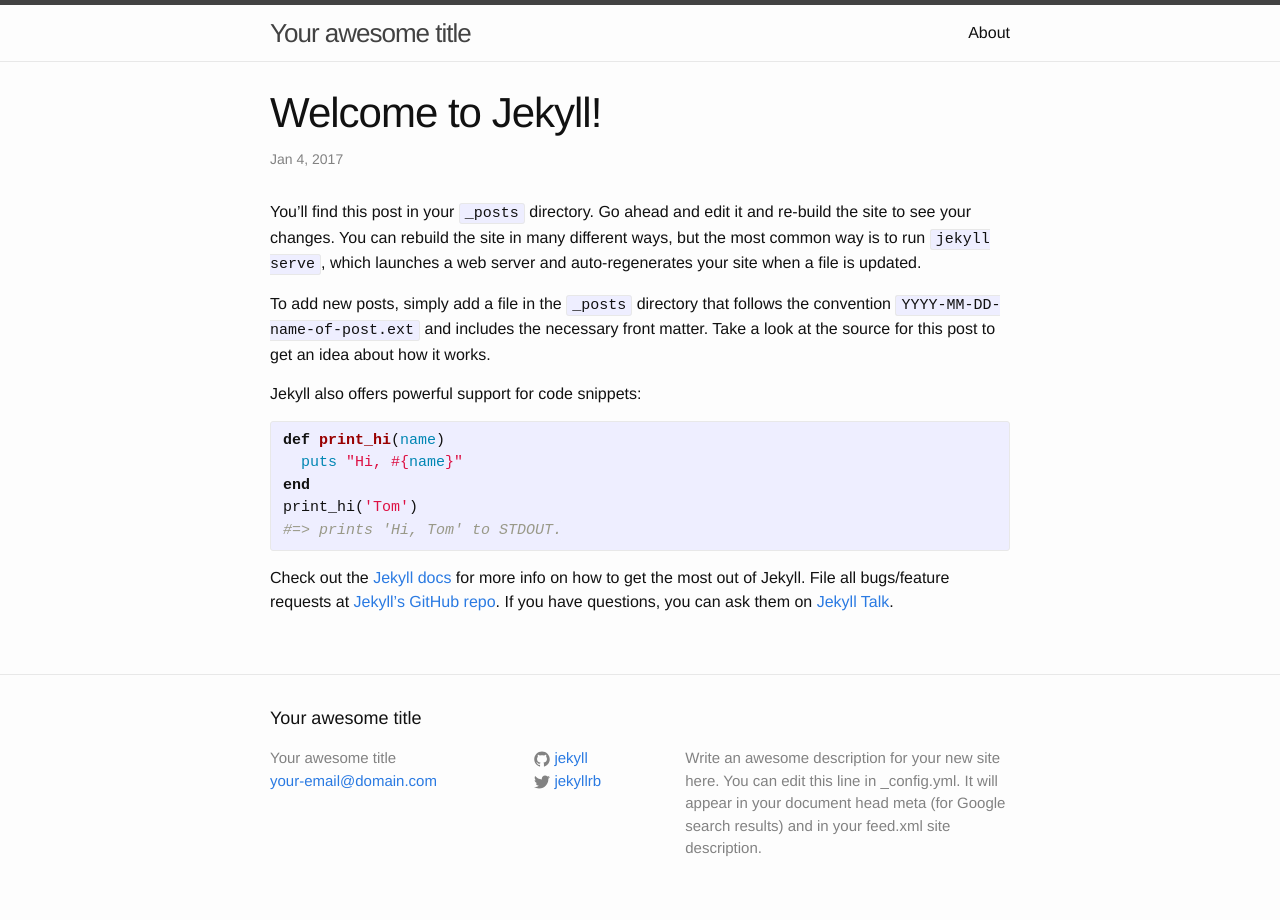
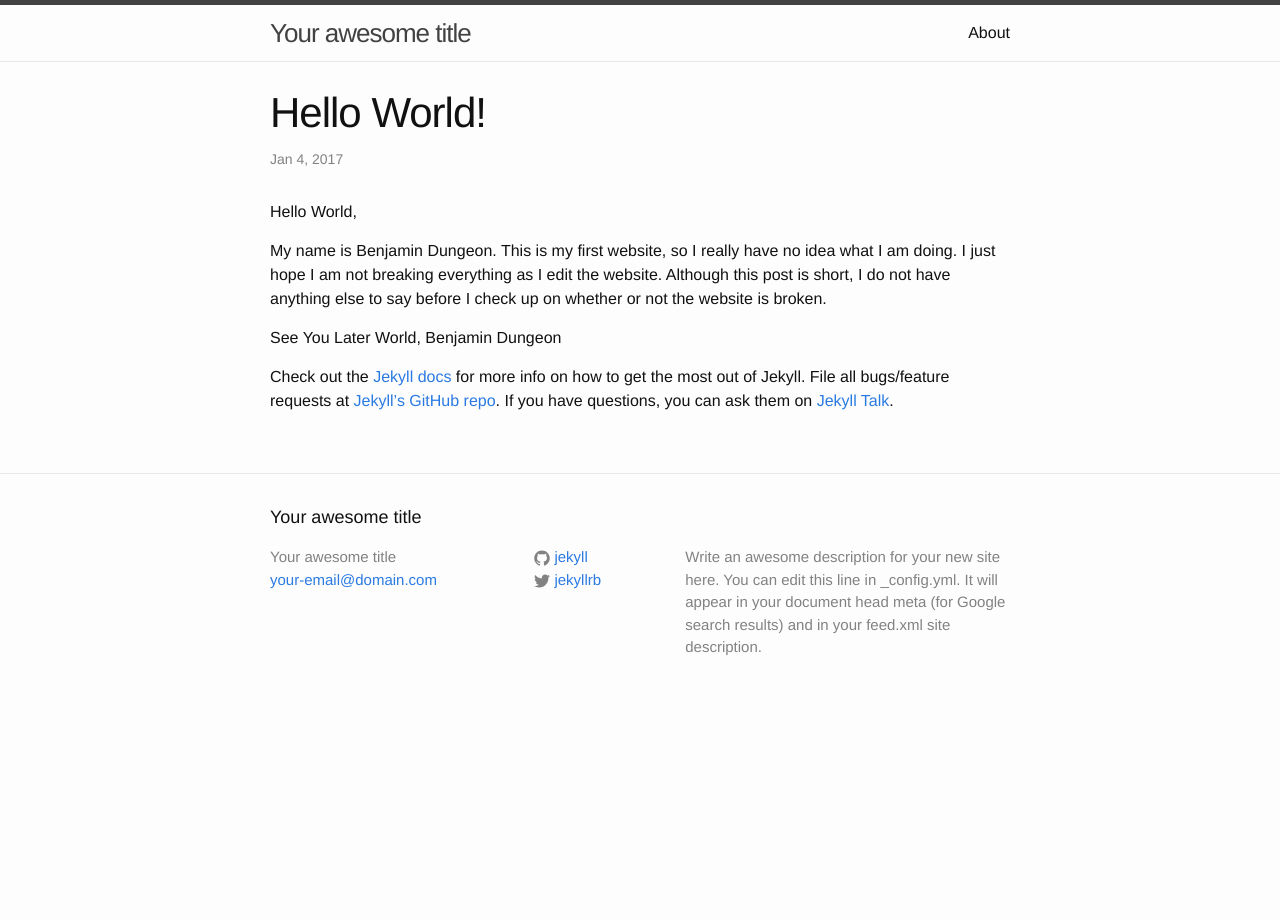
Before and after one commit to BenjaminDungeon/BenjaminDungeon.github.io, a Jekyll site: the page built from _posts/2017-01-04-welcome-to-jekyll.markdown, in a window 1280 px wide. Built offline with Jekyll 4.4.1, drawn with Linux system fonts in a browser that asks for light colours.

Commit message:
Edit First Post

```diff
--- a/_posts/2017-01-04-welcome-to-jekyll.markdown
+++ b/_posts/2017-01-04-welcome-to-jekyll.markdown
@@ -1,22 +1,16 @@
 ---
 layout: post
-title:  "Welcome to Jekyll!"
+title:  "Hello World!"
 date:   2017-01-04 18:58:34 -0500
 categories: jekyll update
 ---
-You’ll find this post in your `_posts` directory. Go ahead and edit it and re-build the site to see your changes. You can rebuild the site in many different ways, but the most common way is to run `jekyll serve`, which launches a web server and auto-regenerates your site when a file is updated.
 
-To add new posts, simply add a file in the `_posts` directory that follows the convention `YYYY-MM-DD-name-of-post.ext` and includes the necessary front matter. Take a look at the source for this post to get an idea about how it works.
+Hello World,
 
-Jekyll also offers powerful support for code snippets:
+My name is Benjamin Dungeon. This is my first website, so I really have no idea what I am doing. I just hope I am not breaking everything as I edit the website. Although this post is short, I do not have anything else to say before I check up on whether or not the website is broken.
 
-{% highlight ruby %}
-def print_hi(name)
-  puts "Hi, #{name}"
-end
-print_hi('Tom')
-#=> prints 'Hi, Tom' to STDOUT.
-{% endhighlight %}
+See You Later World,
+Benjamin Dungeon
 
 Check out the [Jekyll docs][jekyll-docs] for more info on how to get the most out of Jekyll. File all bugs/feature requests at [Jekyll’s GitHub repo][jekyll-gh]. If you have questions, you can ask them on [Jekyll Talk][jekyll-talk].
 
```
